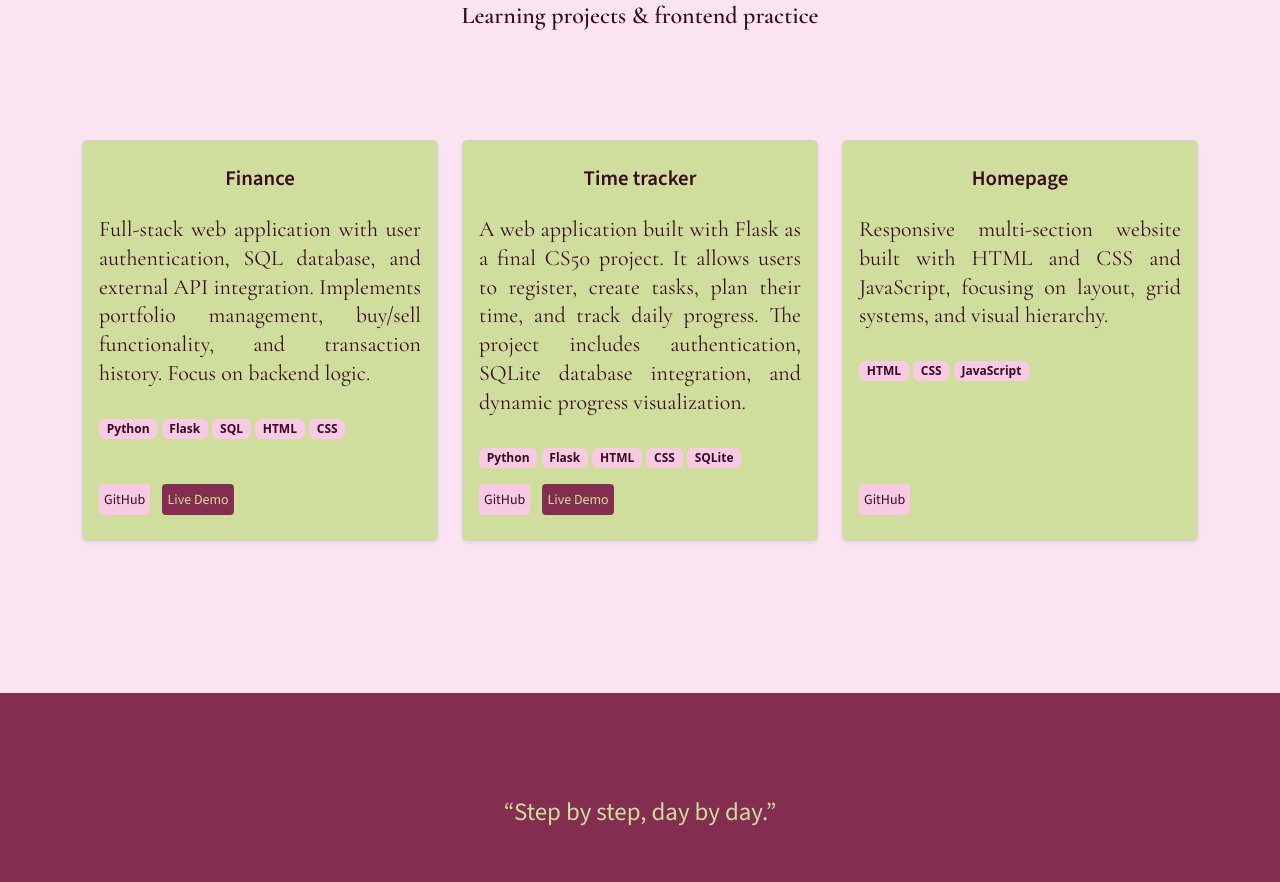
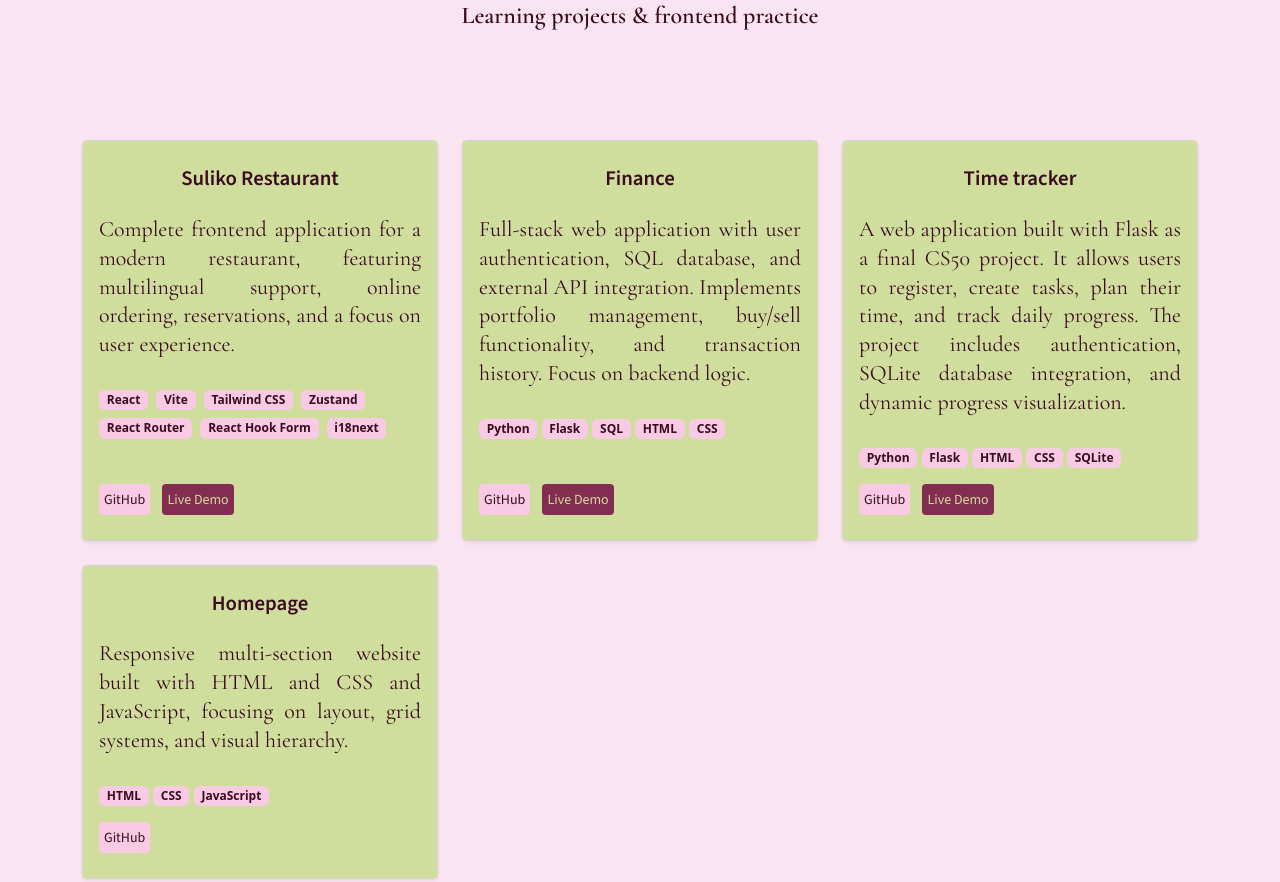
Before and after one commit to HelenKohun/helen-kohun-homepage, a plain HTML site: page index.html in a window 1280 px wide. Shown: the part 4833-5715 px from the top of the page. Drawn offline with nearby package versions, Linux system fonts and the light colour scheme.

Commit message:
Add new project

```diff
--- a/index.html
+++ b/index.html
@@ -313,6 +313,40 @@
           <div class="col-md-6 col-lg-4">
             <div class="card h-100 shadow-sm">
               <div class="works__card card-body d-flex flex-column">
+                <h5 class="card-title">Suliko Restaurant</h5>
+                <p class="card-text">
+                  Complete frontend application for a modern restaurant,
+                  featuring multilingual support, online ordering, reservations,
+                  and a focus on user experience.
+                </p>
+                <div class="d-flex flex-wrap gap-2 mb-3">
+                  <span class="works__badge badge">React</span>
+                  <span class="works__badge badge">Vite</span>
+                  <span class="works__badge badge">Tailwind CSS</span>
+                  <span class="works__badge badge">Zustand</span>
+                  <span class="works__badge badge">React Router</span>
+                  <span class="works__badge badge">React Hook Form</span>
+                  <span class="works__badge badge">i18next</span>
+                </div>
+                <div class="mt-auto">
+                  <a
+                    href="https://github.com/HelenKohun/suliko-restaurant"
+                    target="_blank"
+                    class="works__btn btn btn-outline-dark btn-sm"
+                    >GitHub</a
+                  >
+                  <a
+                    href="https://suliko-restaurant.netlify.app/"
+                    class="works__btn-d btn btn-dark btn-sm ms-2"
+                    >Live Demo</a
+                  >
+                </div>
+              </div>
+            </div>
+          </div>
+          <div class="col-md-6 col-lg-4">
+            <div class="card h-100 shadow-sm">
+              <div class="works__card card-body d-flex flex-column">
                 <h5 class="card-title">Finance</h5>
                 <p class="card-text">
                   Full-stack web application with user authentication, SQL
@@ -343,31 +377,7 @@
               </div>
             </div>
           </div>
-          <!-- <div class="col-md-6 col-lg-4">
-            <div class="card h-100 shadow-sm">
-              <div class="works__card card-body d-flex flex-column">
-                <h5 class="card-title">CS50 DNA</h5>
-                <p class="card-text">
-                  Python-based web application for analyzing DNA sequences.
-                  Focus on data handling, algorithms, and clean UI.
-                </p>
-                <div class="mb-3">
-                  <span class="works__badge badge">Python</span>
-                  <span class="works__badge badge">Flask</span>
-                  <span class="works__badge badge">HTML</span>
-                  <span class="works__badge badge">CSS</span>
-                </div>
-                <div class="mt-auto">
-                  <a href="https://github.com/HelenKohun" target="_blank" class="works__btn btn btn-outline-dark btn-sm"
-                    >GitHub</a
-                  >
-                  <a href="#" class="works__btn-d btn btn-dark btn-sm ms-2"
-                    >Live Demo</a
-                  >
-                </div>
-              </div>
-            </div>
-          </div> -->
+
           <div class="col-md-6 col-lg-4">
             <div class="card h-100 shadow-sm">
               <div class="works__card card-body d-flex flex-column">
```
Also changed, not shown: works.html (+36 -28 lines).
